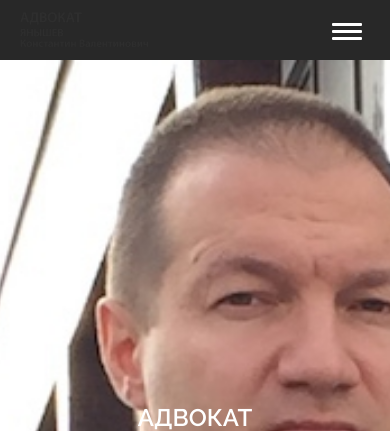
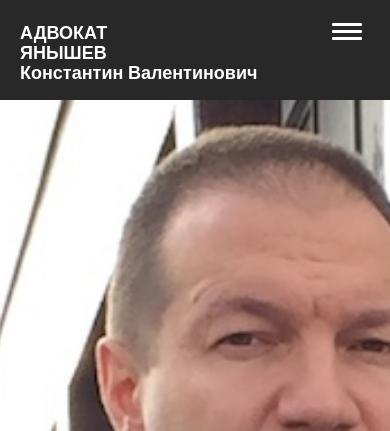
Before and after one commit to PRakulaStudio/Yanyshev, a PHP site: page /index.html in a window 390 px wide; the page is wider, and only the part inside the window is pictured. Shown: the top 431 px of that part. Run offline with PHP 8.4, Linux system fonts and the light colour scheme.

Commit message:
Logo fix

```diff
--- a/blog-single.html
+++ b/blog-single.html
@@ -56,7 +56,7 @@
         <span class="icon-bar"></span>
         <span class="icon-bar"></span>
       </button>
-      <a class="navbar-brand" href="index.html"> <img id="logo_img" src="images/block/1_value.png" alt=""> </a>
+      <a class="navbar-brand" href="index.html">АДВОКАТ <span>ЯНЫШЕВ</span><span>Константин Валентинович</a>
     </div>
     <div class="collapse navbar-collapse navbar-ex1-collapse">
         <ul id="navbar" class="nav navbar-nav navbar-right">
--- a/css/responsive.css
+++ b/css/responsive.css
@@ -44,7 +44,7 @@
 .blog-bottom .button-small a { font-size: 12px; padding: 8px 8px; }
 .slidebar-share h4 { font-size: 14px; }
 .portfolio-item .item-info a { font-size: 24px; }
-.navbar-brand img { height: 50px; }
+.navbar-brand  { height: 50px; }
 .navbar-default .navbar-nav > li > a { padding: 40px 12px; }
 #menu.sticky .navbar-nav > li > a { padding: 30px 12px; }
 .container-fluid { padding: 0px 30px; }
@@ -83,13 +83,13 @@
 }
 
 @media (max-width: 1198px) {
-.navbar-brand img { height: 40px; }
+.navbar-brand  { height: 40px; }
 .navbar-default .navbar-nav > li > a { padding: 40px 7px; font-size: 13px; }
-#menu.sticky .navbar-nav > li > a { padding: 30px 7px; }
-#menu.sticky .navbar-brand img { height: 35px; }
+#menu.sticky .navbar-nav > li > a { padding: 38px 7px; }
+#menu.sticky .navbar-brand {  }
 .service-block { margin-bottom: 50px; }
 .navbar-brand { padding:32px 0px }
-#menu.sticky .navbar-brand { padding:22px 0px }
+#menu.sticky .navbar-brand { padding:22px 0px; }
 
 
 }
@@ -111,8 +111,8 @@
 .page-header { padding: 50px 10px; height: 360px; }
 .header { position: relative; padding: 0 20px; background: #282828; }
 /*Menu*/
-.navbar-brand { padding: 12px 0px; }
-.navbar-brand img { height: 35px; }
+.navbar-brand { padding: 12px 0px;  height: 35px;}
+.navbar-brand img { }
 .navbar>.container .navbar-brand, .navbar>.container-fluid .navbar-brand { margin-left: 0px; }
  #menu { padding: 0px; }
 .navbar { margin-bottom: 0px; }
@@ -128,7 +128,7 @@
 .navbar-nav li a {padding-top: 10px; padding-bottom: 10px; padding-left: 0px; }
 .collapse.in { display:block !important; }
 .navbar-default .navbar-collapse, .navbar-default .navbar-form { border: none; }
-.navbar { min-height: 60px; padding: 10px 0; }
+.navbar { min-height: 85px; padding: 10px 0; }
 .navbar-toggle .icon-bar { height: 3px; width: 30px; }
 .navbar-custom { border-bottom: none; background-color: #191919; }
 .navbar-header .logo { padding: 0px 0; }
--- a/css/style.css
+++ b/css/style.css
@@ -201,7 +201,7 @@ button.button-small:hover { background: #bea042; }
     header
 *************************/
 .menu-responsive { display: none; }
-.header { position: absolute; top: 0; width: 100%; overflow: visible; display: block; z-index: 999; background: rgba(28, 28, 28, 0.3); padding: 0 50px; }
+.header { position: absolute; top: 0; width: 100%; overflow: visible; display: block; z-index: 999; background: rgba(28, 28, 28, 0.6); padding: 0 50px; }
 /*menu*/
 .navbar { border-radius: 0px; }
 .navbar-collapse { height: auto; border-top: 0; box-shadow: none; max-height: none; padding-left:0; padding-right:0; }
@@ -215,7 +215,21 @@ button.button-small:hover { background: #bea042; }
 .navbar-header { float:left;  }
 .navbar-right .dropdown-menu { left:0; right:auto; }
 .navbar-collapse .navbar-nav.navbar-right:last-child { margin-right: 0; }
-.navbar-brand { height: inherit; padding: 22px 0px; }
+.navbar-default .navbar-brand {
+    color: #fff;
+    font-weight: 600;
+    padding: 22px 0px;
+    height: 100px;
+    transition: all 0.4s ease-in-out;
+    -webkit-transition: all 0.4s ease-in-out;
+    -o-transition: all 0.4s ease-in-out;
+    -ms-transition: all 0.4s ease-in-out;
+    -moz-transition: all 0.4s ease-in-out;
+    -moz-transition: all 0.4s ease-in-out;
+}
+.navbar-brand span {
+    display: block;
+}
 .navbar-brand img { height: 60px;  transition: all 0.4s ease-in-out; -webkit-transition: all 0.4s ease-in-out; -o-transition: all 0.4s ease-in-out; -ms-transition: all 0.4s ease-in-out; -moz-transition: all 0.4s ease-in-out; -moz-transition: all 0.4s ease-in-out; }
 .navbar-default { background: transparent; border: 0px; margin-bottom: 0px; }
 .navbar-default .navbar-nav > li > a { font-size: 14px; text-transform: uppercase; color: #ffffff; font-family: 'Raleway', sans-serif; font-weight: 600; padding:40px 17px; border-bottom: 5px solid transparent; }
@@ -233,7 +247,7 @@ button.button-small:hover { background: #bea042; }
 .nav .open>a, .nav .open>a:focus, .nav .open>a:hover { border-color: #bea042; }
 
  #menu.sticky { position: fixed; top: 0; left: 0px; right: 0px; padding: 0 50px; z-index: 9999; width: 100%; background: #282828  ;  }
- #menu.sticky .navbar-nav > li > a  { padding: 30px 17px; }
+ #menu.sticky .navbar-nav > li > a  { padding: 38px 17px; }
  #menu.sticky .navbar-brand > img { height: 40px; }
  #menu.sticky .navbar-nav > li:last-child > a { padding-right: 0px; }
 
--- a/index.html
+++ b/index.html
@@ -60,7 +60,7 @@
         <span class="icon-bar"></span>
         <span class="icon-bar"></span>
       </button>
- 	    <a class="navbar-brand" href="index.html"> <img id="logo_img" src="images/block/1_value.png" alt=""> </a>
+ 	    <a class="navbar-brand" href="index.html">АДВОКАТ <span>ЯНЫШЕВ</span><span>Константин Валентинович</span></a>
 	  </div>
 	  <div class="collapse navbar-collapse navbar-ex1-collapse">
 	    <ul id="navbar" class="nav navbar-nav navbar-right">
@@ -283,7 +283,7 @@
 <section id="skill" class="my-skill white-bg page-section">
     <div class="container-fluid">
         <div class="content">
-            <h1 style="text-indent: 25px; text-align: center;">Адвокат по уголовным&nbsp;делам</h1>
+            <h2 style="text-indent: 25px; text-align: center;">Адвокат по уголовным&nbsp;делам</h2>
             <ul>
                 <li style="text-align: left;"><p><strong><span style="font-size: 14pt;">Член Президиума Свердловской областной Гильдии адвокатов</span></strong>
                 </p></li>
```
